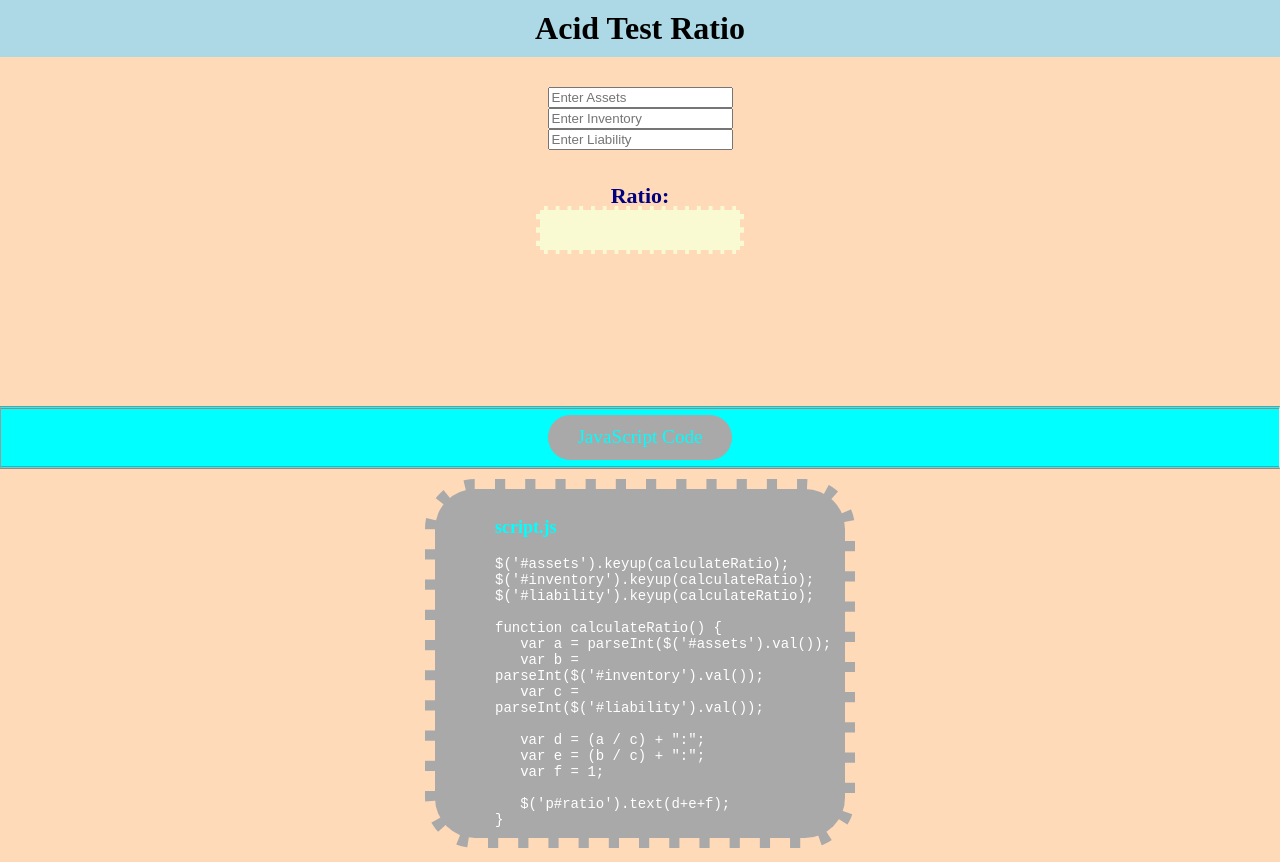
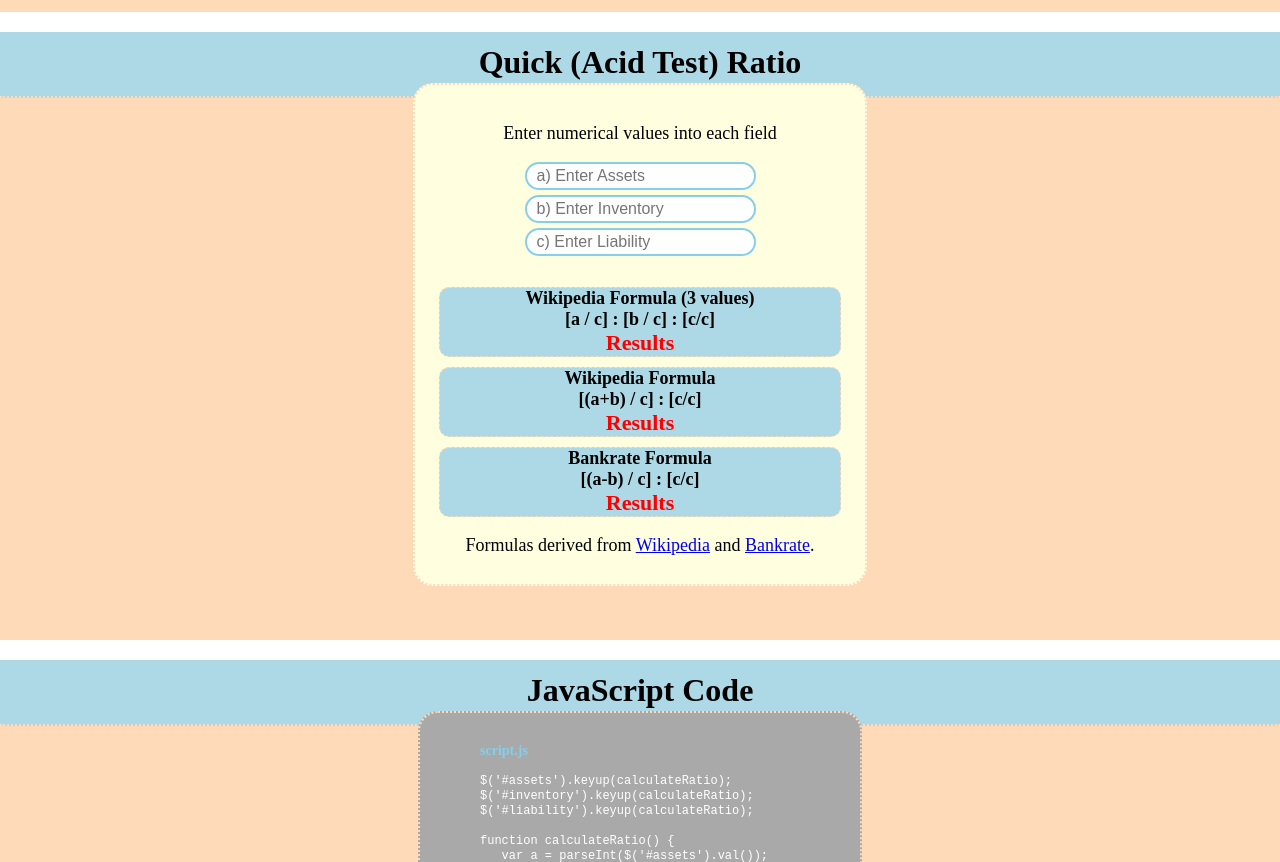
Before and after one commit to mikestratton/calculators, a plain HTML site: page Acid-Test-Ratio/index.html in a window 1280 px wide. Shown: the top 862 px of the page. Drawn offline with nearby package versions, Linux system fonts and the light colour scheme.

Commit message:
Wikipedia and bankrate formulas

```diff
--- a/Acid-Test-Ratio/index.html
+++ b/Acid-Test-Ratio/index.html
@@ -1,97 +1,126 @@
 <!DOCTYPE html>
 <html>
 <head>
-<title>Acid Test(Quick Ratio) Calculator</title>
+<title>Quick (Acid Test) Ratio Calculator</title>
 <script src="https://ajax.googleapis.com/ajax/libs/jquery/3.1.1/jquery.min.js"></script>
 
 <style>
 body {
 	padding:20px auto;
 	text-align:center;
-	margin:0;
+	margin:12px 0;
 	background-color:PeachPuff;
+	font-family:Cambria Math;
 }
 div {
 
 }
 h1 {
 	background-color:lightblue;
-	padding:10px;
-	margin:0 0 20px 0;
+	padding:12px 10px 15px 10px;
+	margin:0;
+	border-bottom: 2px dotted PeachPuff;
+	border-top: 20px solid white;
 }
-p {
-	background-color: LightGoldenrodYellow;
-	height:40px; max-width:200px;
-	overflow:auto;
-	border:4px dashed PeachPuff;
-	text-align:center;
-	margin:0px auto;
-	padding:0;
-}
+
 h4 {
 
 	padding:5px 0;
 	margin:0 0 -8px 0;
-	font-size:22px;
+	font-size:18px;
 	color:navy;
 }
 
 form {
 	margin:0;
 	padding:10px 0;
+
 }
 
+input {
+	height: 20px;
+	margin:0 0 5px 0;
+	padding: 2px 10px;
+	font-size:16px;
+	border: 2px solid skyblue;
+	border-radius:15px;
+}
 
-hr {
-  padding: 0.3em 0;
- border-bottom: medium double #8c8c8c;
-  border-top: medium double #8c8c8c;
-  color: #8c8c8c;
-  text-align: center;
-	background:aqua;
-	margin:80px 0 0 0;
+p {
+	font-size:18px;
 }
-hr:after {
-  content: "JavaScript Code";
-  display: inline-block;
-  position: relative;
-  color:aqua;
-  font-size: 1.2em;
-  padding: 0.6em 1.55em;
-  background: darkgrey;
-border:thin solid aqua;
-	border-radius:50px;
+.ratio {
+	background-color: lightblue;
+	 max-width:400px;
+	overflow:auto;
+	border:thin dashed PeachPuff;
+	text-align:center;
+	margin:0px auto;
+	padding:0;
+	border-radius:10px;
+}
 
+.ratform {
+	width:450px;
+	text-align:center;
+	margin:-15px auto 0 auto;
+	padding: 10px 0;
+	background-color:lightyellow;
 
+	font-size:14px;
+	border-radius:20px;
+	border: 2px dotted PeachPuff;
 }
+
+.ratform h1 {
+	font-size:18px;
+	margin: 0 auto 10px auto;
+	}
+
+.ratform span {
+	color:red;
+	line-height:auto;
+	font-size:22px;
+
+	}
 .code {
-	max-width:350px;
+	max-width:380px;
 	text-align:left;
-	margin:10px auto 0 auto;
-	padding: 10px 0 10px 60px;
+	margin:-15px auto 0 auto;
+	padding: 16px 0 10px 60px;
 	background-color:darkgrey;
 	color: white;
+	font-size:12px;
+	border-radius:20px;
+	border: 2px dotted PeachPuff;
+	}
+
+.code h3 {
+	color:skyblue;
 	font-size:14px;
-	border-radius:50px;
-	border: 10px dashed PeachPuff;
-	}
-.code h3 {
-	color:aqua;
-	font-size:18px;
 	}
 </style>
 </head>
 <body>
-<h1>Acid Test Ratio</h1>
+<h1>Quick (Acid Test) Ratio </h1>
+<div class="ratform">
+
 <form>
-  <input id="assets" type="text" placeholder="Enter Assets" /><br />
-   <input id="inventory" type="text" placeholder="Enter Inventory" /><br />
-   <input id="liability" type="text" placeholder="Enter Liability" /><br />
+<p>Enter numerical values into each field</p>
+  <input id="assets" type="text" placeholder="a) Enter Assets" /><br />
+  <input id="inventory" type="text" placeholder="b) Enter Inventory" /><br />
+  <input id="liability" type="text" placeholder="c) Enter Liability" /><br />
     </form>
-    <br /><h4>Ratio: </h4><p id="ratio"></p> <br />
+   <br />
+	<h1 class="ratio">Wikipedia Formula (3 values)<br />[a / c] : [b / c] : [c/c] <br /> <span id="wiki">Results</span><br /></h1>
+	<h1 class="ratio">Wikipedia Formula <br />[(a+b) / c] : [c/c] <br /><span id="form2">Results</span><br /></h1>
+	<h1 class="ratio">Bankrate Formula <br />[(a-b) / c] : [c/c] <br /> <span id="form1">Results</span><br /></h1>
 
+	<p>Formulas derived from <a href="https://en.wikipedia.org/wiki/Quick_ratio" target="_blank">Wikipedia</a> and <a href="http://www.bankrate.com/calculators/business/quick-ratio.aspx" target="_blank">Bankrate</a>.</p>
+
+</div>
 	<br /> <br /> <br />
-<hr>
+<h1>JavaScript Code</h1>
 <div class="code">
 <h3>script.js</h3>
 <code>
@@ -104,11 +133,20 @@ function calculateRatio() { <br>
 &nbsp;&nbsp;&nbsp;var b = parseInt($('#inventory').val()); <br>
 &nbsp;&nbsp;&nbsp;var c = parseInt($('#liability').val()); <br>
 <br>
-&nbsp;&nbsp;&nbsp;var d = (a / c) + ":"; <br>
-&nbsp;&nbsp;&nbsp;var e = (b / c) + ":"; <br>
-&nbsp;&nbsp;&nbsp;var f = 1; <br>
-<br>
-&nbsp;&nbsp;&nbsp;$('p#ratio').text(d+e+f); <br>
+&nbsp;&nbsp;&nbsp;var e = 1;
+   <br><br>
+&nbsp;&nbsp;&nbsp;// Wikipedia Formula<br>
+&nbsp;&nbsp;&nbsp;var d = ((a + b) / c) + ":"; <br>
+&nbsp;&nbsp;&nbsp;$('span#form2').text(d+e);<br>
+  <br>
+&nbsp;&nbsp;&nbsp;// Wikipedia Formula (3 values)<br>
+&nbsp;&nbsp;&nbsp;var g = (a / c) + ":"; <br>
+&nbsp;&nbsp;&nbsp;// var h = (b / c) + ":"; <br>
+&nbsp;&nbsp;&nbsp;$('span#wiki').text(g+h+e);<br>
+  <br>
+&nbsp;&nbsp;&nbsp;// Bankrate Formula<br>
+&nbsp;&nbsp;&nbsp;var f = ((a - b) / c) + ":";<br>
+&nbsp;&nbsp;&nbsp;$('span#form1').text(f+e);<br>
 }
 </code>
 <script type="text/javascript" src="script.js"></script>
--- a/Acid-Test-Ratio/script.js
+++ b/Acid-Test-Ratio/script.js
@@ -8,10 +8,19 @@ function calculateRatio() {
   var b = parseInt($('#inventory').val());
   var c = parseInt($('#liability').val());
 
-  var d = (a / c) + ":";
-  var e = (b / c) + ":";
-  var f = 1;
+  var e = 1;
 
-  $('p#ratio').text(d+e+f);
+  // Wikipedia Formula
+  var d = ((a + b) / c) + ":";
+  $('span#form2').text(d+e);
+
+  // Wikipedia Formula (3 values)
+  var g = (a / c) + ":";
+  var h = (b / c) + ":";
+  $('span#wiki').text(g+h+e);
+
+  // Bankrate Formula
+  var f = ((a - b) / c) + ":";
+  $('span#form1').text(f+e);
 
 }
```
